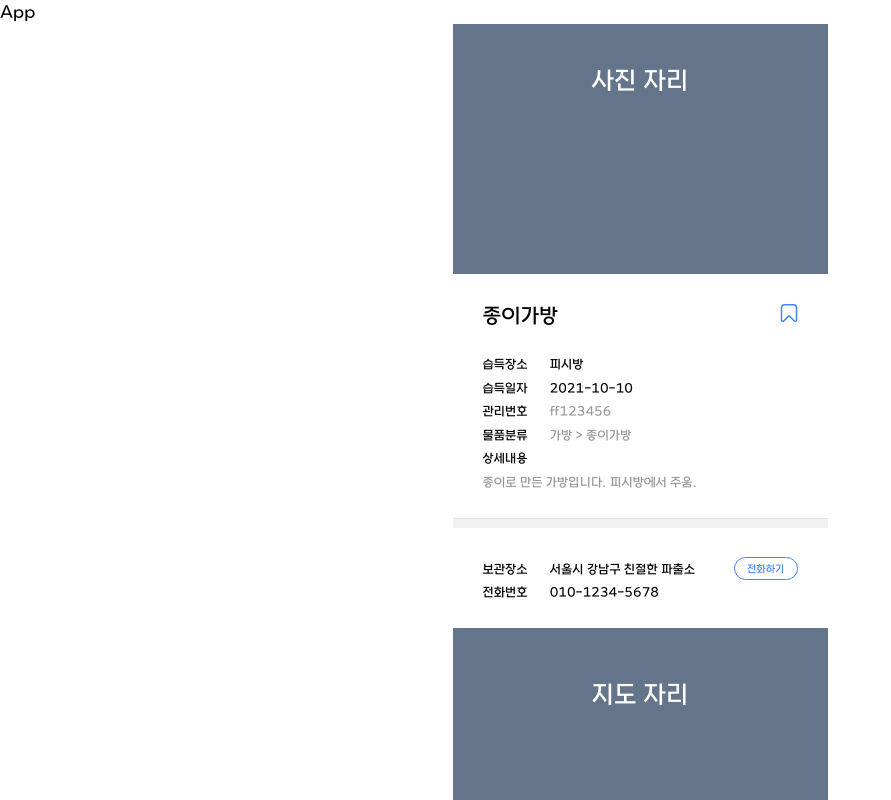
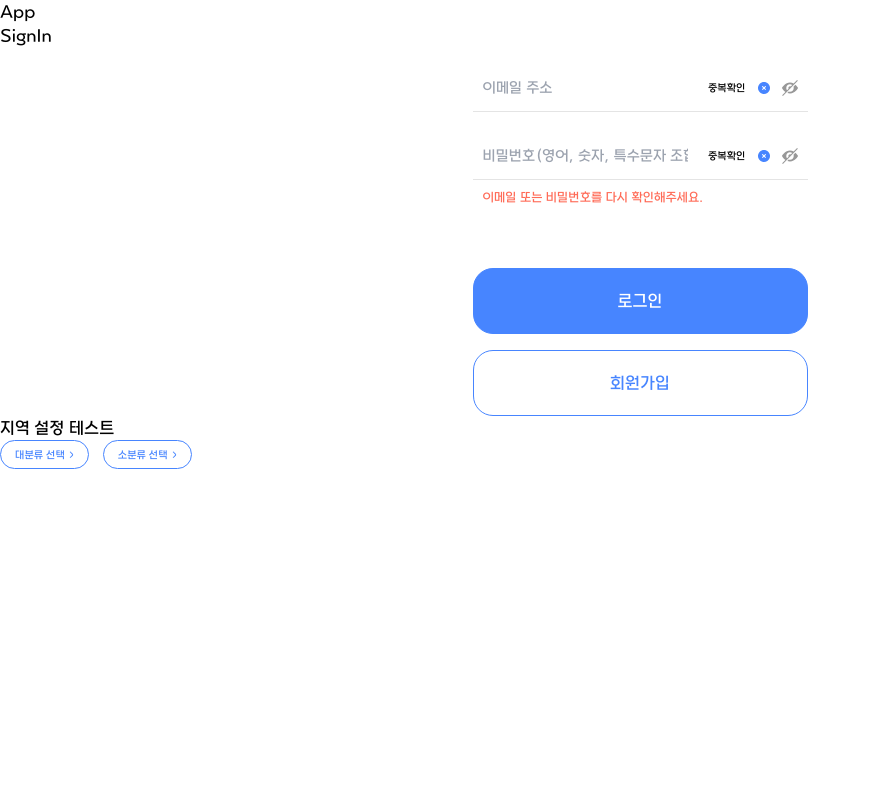
Before and after one commit to FRONTENDSCHOOL8/find-it, a React (Vite) app: page / in a window 1280 px wide. Shown: the top 800 px of the page, without its empty margins (0-891 px from the left). Built offline with nearby package versions, Linux system fonts and the light colour scheme.

Commit message:
[기능](jung/#25) 지역설정 버튼 마크업 완료

```diff
--- a/src/App.tsx
+++ b/src/App.tsx
@@ -1,10 +1,12 @@
 import Detail from './components/Detail/Detail';
+import SignIn from './components/SignIn/SignIn';
 
 const App = () => {
   return (
     <div className="w-mobile">
       <h1>App</h1>
-      <Detail>sdf</Detail>
+      {/* <Detail>sdf</Detail> */}
+      <SignIn />
     </div>
   );
 };
--- a/src/components/SignIn/SignIn.tsx
+++ b/src/components/SignIn/SignIn.tsx
@@ -1,5 +1,11 @@
 import { ButtonVariable } from '@/components/common/molecule/ButtonVariable';
-import { InputForm } from './molecule/InputForm';
+import { InputForm } from '@/components/SignIn/molecule/InputForm';
+import { IconSelectLocal } from '@/components/common/atom/IconSelectLocal';
+import {
+  SelectLocalListFirst,
+  SelectLocalListSecond,
+} from '@/components/common/molecule/SelectLocalList';
+import { ButtonSelectLocal } from '@/components/common/molecule/ButtonSelectLocal';
 
 const SignIn = () => {
   const handleSignIn = () => {
@@ -9,7 +15,7 @@ const SignIn = () => {
   return (
     <>
       <h2>SignIn</h2>
-      <div className="mx-0 my-auto flex h-screen flex-col items-center">
+      <div className="mx-0 my-auto flex flex-col items-center">
         <form className="w-375px px-20px pt-16px" onSubmit={handleSignIn}>
           <div className="flex flex-col gap-20px">
             <InputForm
@@ -39,6 +45,8 @@ const SignIn = () => {
           </div>
         </form>
       </div>
+      <h4>지역 설정 테스트</h4>
+      <ButtonSelectLocal isClick={true} />
     </>
   );
 };
--- /dev/null
+++ b/src/components/common/atom/IconSelectLocal.tsx
@@ -0,0 +1,16 @@
+export const IconSelectLocal = ({ color = 'black' }) => {
+  return (
+    <svg
+      xmlns="http://www.w3.org/2000/svg"
+      width={9}
+      height={11}
+      viewBox="0 0 9 11"
+      fill="none"
+    >
+      <path
+        d="M4.99153 2.65387C4.94857 2.69648 4.91447 2.74717 4.89121 2.80303C4.86794 2.85888 4.85596 2.91879 4.85596 2.97929C4.85596 3.0398 4.86794 3.0997 4.89121 3.15556C4.91447 3.21141 4.94857 3.2621 4.99153 3.30471L7.09069 5.40387C7.13365 5.44648 7.16775 5.49717 7.19102 5.55303C7.21429 5.60888 7.22627 5.66879 7.22627 5.72929C7.22627 5.7898 7.21429 5.8497 7.19102 5.90556C7.16775 5.96141 7.13365 6.0121 7.09069 6.05471L4.99153 8.15387C4.94857 8.19648 4.91447 8.24718 4.89121 8.30303C4.86794 8.35888 4.85596 8.41879 4.85596 8.47929C4.85596 8.5398 4.86794 8.5997 4.89121 8.65556C4.91447 8.71141 4.94857 8.7621 4.99153 8.80471C5.07741 8.89007 5.19357 8.93799 5.31466 8.93799C5.43574 8.93799 5.55191 8.89007 5.63778 8.80471L7.74153 6.70096C7.99902 6.44314 8.14365 6.09367 8.14365 5.72929C8.14365 5.36491 7.99902 5.01544 7.74153 4.75762L5.63778 2.65387C5.55191 2.56851 5.43574 2.52059 5.31466 2.52059C5.19357 2.52059 5.07741 2.56851 4.99153 2.65387Z"
+        fill={color}
+      />
+    </svg>
+  );
+};
--- /dev/null
+++ b/src/components/common/molecule/ButtonSelectLocal.tsx
@@ -0,0 +1,42 @@
+import { IconSelectLocal } from '@/components/common/atom/IconSelectLocal';
+import { SelectLocalListFirst, SelectLocalListSecond } from './SelectLocalList';
+
+export const ButtonSelectLocal = ({
+  isClick = false,
+  firstName = '대분류 선택',
+  secondName = '소분류 선택',
+}) => {
+  const selectColor = '#4785ff';
+  const blackColor = (isClick && selectColor) || 'black';
+  const firstBorder = (isClick && selectColor) || '#666';
+  const secondBorder = (isClick && selectColor) || '#BCBCBC';
+
+  return (
+    <div className="flex gap-14px">
+      <button
+        className="flex items-center rounded-full px-14px py-6px text-10px"
+        type="button"
+        style={{
+          color: blackColor,
+          border: `1px solid ${firstBorder}`,
+        }}
+      >
+        {firstName}
+        <IconSelectLocal color={blackColor} />
+      </button>
+      {!(<SelectLocalListFirst />)}
+      <button
+        className="flex items-center rounded-full px-14px py-6px text-10px"
+        type="button"
+        style={{
+          color: blackColor,
+          border: `1px solid ${secondBorder}`,
+        }}
+      >
+        {secondName}
+        <IconSelectLocal color={blackColor} />
+      </button>
+      {!(<SelectLocalListSecond />)}
+    </div>
+  );
+};
--- a/src/components/common/molecule/ButtonVariable.tsx
+++ b/src/components/common/molecule/ButtonVariable.tsx
@@ -1,7 +1,7 @@
 export const ButtonVariable = ({
   buttonType = 'button',
   buttonText = '확인',
-  variant = 'confirm',
+  variant = 'normal',
   ...restProps
 }) => {
   let background, color, borderColor, width, height;
@@ -27,21 +27,21 @@ export const ButtonVariable = ({
       width = '100%';
       height = '66px';
       break;
-    case 'blackSolid':
+    case 'blackSolidThin':
       background = 'black';
       color = 'white';
       borderColor = 'black';
       width = '315px';
       height = '53px';
       break;
-    case 'blackLine':
+    case 'blackLineThin':
       background = 'white';
       color = 'black';
       borderColor = 'black';
       width = '315px';
       height = '53px';
       break;
-    case 'primarySolid':
+    case 'primarySolidThin':
       background = '#4785ff';
       color = 'white';
       borderColor = '#4785ff';
@@ -67,13 +67,12 @@ export const ButtonVariable = ({
       type={buttonType}
       onClick={onClickHandler}
       style={{
+        width,
+        height,
         background,
         color,
-        borderColor,
-        border: 'solid',
+        border: `1px solid ${borderColor}`,
         borderRadius: '20px',
-        width,
-        height,
       }}
       {...restProps}
     >
--- /dev/null
+++ b/src/components/common/molecule/SelectLocalList.tsx
@@ -0,0 +1,19 @@
+export const SelectLocalListFirst = () => {
+  return (
+    <>
+      <li>서울</li>
+      <li>경기</li>
+      <li>인천</li>
+    </>
+  );
+};
+
+export const SelectLocalListSecond = () => {
+  return (
+    <>
+      <li>구</li>
+      <li>구</li>
+      <li>구</li>
+    </>
+  );
+};
```
Also changed, not shown: src/components/SignIn/molecule/ButtonIcon.tsx (+0 -23 lines).
